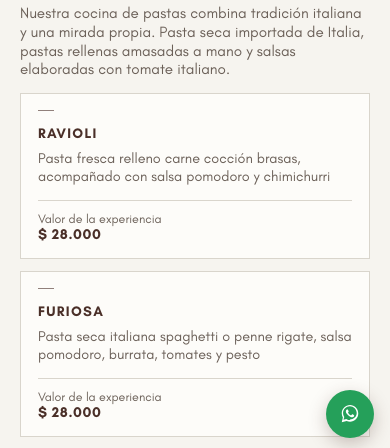
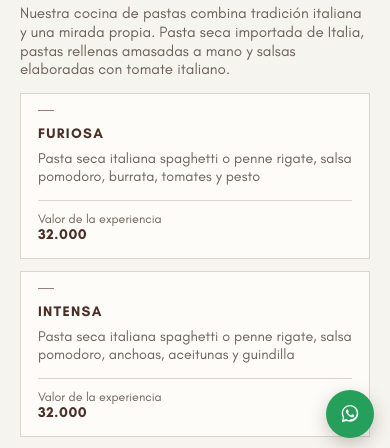
Before and after one commit to chateau-vanguardia/Menu, a plain HTML site: page index.html in a window 390 px wide. Shown: the part 390-838 px from the top of the page. Drawn offline with Linux system fonts and the light colour scheme.

Commit message:
Add files via upload

```diff
--- a/index.html
+++ b/index.html
@@ -96,77 +96,77 @@ var MENU=[
 {id:"pastas",t:"Pastas italianas",type:"cards",
  intro:"Nuestra cocina de pastas combina tradición italiana y una mirada propia. Pasta seca importada de Italia, pastas rellenas amasadas a mano y salsas elaboradas con tomate italiano.",
  items:[
- ["Ravioli","Pasta fresca relleno carne cocción brasas, acompañado con salsa pomodoro y chimichurri",[[E,"$ 28.000"]]],
- ["Furiosa","Pasta seca italiana spaghetti o penne rigate, salsa pomodoro, burrata, tomates y pesto",[[E,"$ 28.000"]]],
- ["Intensa","Pasta seca italiana spaghetti o penne rigate, salsa pomodoro, anchoas, aceitunas y guindilla",[[E,"$ 28.000"]]],
- ["Auténtica","Pasta seca italiana spaghetti o penne rigate, salsa de mejillones y langostinos (allo scoglio)",[[E,"$ 28.000"]]],
- ["Sorrentino","Pasta fresca relleno jamón y mozzarella, acompañado con salsa de pomodoro y crema",[[E,"$ 26.000"]]],
- ["Panzotti","Pasta fresca relleno pollo cocción al disco, acompañado con salsa crema de cúrcuma",[[E,"$ 26.000"]]],
- ["Doppio","Pasta fresca ravioli relleno ricota y verdura, acompañado con salsa de pomodoro y pesto",[[E,"$ 26.000"]]],
- ["Agnelotti","Pasta fresca relleno cabutia, mozzarella y almendras, con salsa crema de hongos locales",[[E,"$ 26.000"]]],
- ["Ragú del abuelo","Pasta seca italiana spaghetti o penne rigate, acompañado con salsa ragú (alla bolognese)",[[E,"$ 24.000"]]],
- ["Gnocchi ripieni","Pasta fresca ñoquis rellenos, mozzarella y jamón, acompañado con salsa de pomodoro",[[E,"$ 24.000"]]],
- ["De la abuela","Pasta seca italiana spaghetti o penne rigate, con salsa pomodoro, hongos, pesto o rosa",[[E,"$ 20.000"]]]
+ ["Furiosa","Pasta seca italiana spaghetti o penne rigate, salsa pomodoro, burrata, tomates y pesto",[[E,"32.000"]]],
+ ["Intensa","Pasta seca italiana spaghetti o penne rigate, salsa pomodoro, anchoas, aceitunas y guindilla",[[E,"32.000"]]],
+ ["Auténtica","Pasta seca italiana spaghetti o penne rigate, salsa de mejillones y langostinos (allo scoglio)",[[E,"32.000"]]],
+ ["Ravioli","Pasta fresca relleno carne cocción brasas, acompañado con salsa pomodoro y chimichurri",[[E,"30.000"]]],
+ ["Sorrentino","Pasta fresca relleno jamón y mozzarella, acompañado con salsa de pomodoro y crema",[[E,"28.000"]]],
+ ["Panzotti","Pasta fresca relleno pollo cocción al disco, acompañado con salsa crema de cúrcuma",[[E,"28.000"]]],
+ ["Doppio","Pasta fresca ravioli relleno ricota y verdura, acompañado con salsa de pomodoro y pesto",[[E,"28.000"]]],
+ ["Agnolotti","Pasta fresca relleno cabutia, mozzarella y almendras, con salsa crema de hongos locales",[[E,"28.000"]]],
+ ["Ragú del abuelo","Pasta seca italiana spaghetti o penne rigate, acompañado con salsa ragú (alla bolognese)",[[E,"26.000"]]],
+ ["Gnocchi ripieni","Pasta fresca ñoquis rellenos, mozzarella y jamón, acompañado con salsa de pomodoro",[]],
+ ["De la abuela","Pasta seca italiana spaghetti o penne rigate, con salsa pomodoro, hongos, pesto o rosa",[[E,"20.000"]]]
  ]},
 {id:"carnes",t:"Nuestras carnes",type:"cards",items:[
- ["Entraña","Entraña de ternera, acompañado con guarnición, chimichurri, elaboración fuego directo a la parrilla",[["Una persona","$ 40.000"],["Dos personas","$ 60.000"]]],
- ["Vacío","Medialuna, punta o cima, acompañado con guarnición, elaboración fuego indirecto a las brasas ahumador",[["Una persona","$ 35.000"],["Dos personas","$ 50.000"]]],
- ["Banderita","Asado tira de ternera, acompañado con guarnición, chimichurri, elaboración fuego directo a la parrilla",[["Una persona","$ 30.000"],["Dos personas","$ 45.000"]]],
- ["Al hierro","Ceja y ojo de bife, acompañado con guarnición. Corte transversal, elaboración fuego directo al hierro",[[E,"$ 60.000"]]],
- ["Parrillada","Nuestras carnes de ternera, novillito o novillo, fuegos y brasas, acompañado de guarnición",[["Para dos personas","$ 60.000"]]],
- ["A las brasas","Vacío o brisket, acompañado con agnelotti, salsa de crema cúrcuma y hongos locales",[[E,"$ 50.000"]]],
- ["Al fuego","Entraña de ternera, acompañado con spaghetti, salsa de pomodoro italiano y pesto genovés",[[E,"$ 50.000"]]],
- ["Guarniciones","Ensalada lechuga, tomate y cebolla · Papas fritas · Ensalada rúcula y parmesano · Batatas fritas",[["Única presentación","$ 15.000"]]]
+ ["Entraña","Entraña de ternera, acompañado con guarnición, chimichurri, elaboración fuego directo a la parrilla",[["Una persona","40.000"],["Dos personas","70.000"]]],
+ ["Vacío","Medialuna, punta o cima, acompañado con guarnición, elaboración fuego indirecto a las brasas ahumador",[["Una persona","35.000"],["Dos personas","60.000"]]],
+ ["Banderita","Asado tira de ternera, acompañado con guarnición, chimichurri, elaboración fuego directo a la parrilla",[["Una persona","30.000"],["Dos personas","50.000"]]],
+ ["Al hierro","Ceja y ojo de bife, acompañado con guarnición. Corte transversal, elaboración fuego directo al hierro",[[E,"60.000"]]],
+ ["Degustación de carnes","Nuestras carnes de ternera, novillito o novillo, fuegos y brasas, acompañado de guarnición",[["Para dos personas","80.000"]]],
+ ["A las brasas","Vacío o brisket, acompañado con agnolotti, salsa de crema cúrcuma y hongos locales",[[E,"50.000"]]],
+ ["Al fuego","Entraña de ternera, acompañado con spaghetti, salsa de pomodoro italiano y pesto genovés",[[E,"50.000"]]],
+ ["Guarniciones","Ensalada lechuga, tomate y cebolla · Papas fritas · Ensalada rúcula y parmesano · Batatas fritas",[["Única presentación","14.000"]]]
  ]},
 {id:"pizzas",t:"Pizzas napoletanas",type:"cards",items:[
- ["Margherita","Queso mozzarella, salsa de tomate italiano, queso parmesano, albahaca y alioli de albahaca",[["","$ 26.000"]]],
- ["Non Marinara","Salsa de tomate italiano, anchoas, tomates, orégano, aceitunas negras y alioli fresco ajo",[["","$ 28.000"]]],
- ["Abruzzo","Queso mozzarella, salsa de tomate italiano, jamón cocido, morrones y aceitunas verdes",[["","$ 28.000"]]],
- ["Brooklyn","Queso mozzarella, salsa de tomate italiano, provoleta, orégano, pepperoni y salsa tabasco",[["","$ 28.000"]]],
- ["Provola","Queso mozzarella, queso provola ahumada, ciboulette, cebolla crispy y panceta láminas",[["","$ 28.000"]]],
- ["Azzurra","Queso mozzarella, salsa de tomate italiano, queso azul, bondiola, albahaca y alioli albahaca",[["","$ 28.000"]]],
- ["Pistacchio","Queso mozzarella, mortadela pistacchio, alioli de miel, pistacho y queso stracciatella",[["","$ 32.000"]]],
- ["Burrata","Queso mozzarella, salsa de tomate italiano, bondiola, rúcula, albahaca, tomates y burrata",[["","$ 34.000"]]]
+ ["Margherita","Queso mozzarella, salsa de tomate italiano, queso parmesano, albahaca y alioli de albahaca",[["","26.000"]]],
+ ["Non Marinara","Salsa de tomate italiano, anchoas, tomates, orégano, aceitunas negras y alioli fresco ajo",[["","28.000"]]],
+ ["Abruzzo","Queso mozzarella, salsa de tomate italiano, jamón cocido, morrones y aceitunas verdes",[["","28.000"]]],
+ ["Brooklyn","Queso mozzarella, salsa de tomate italiano, provoleta, orégano, pepperoni y salsa tabasco",[["","28.000"]]],
+ ["Provola","Queso mozzarella, queso provola ahumada, ciboulette, cebolla crispy y panceta láminas",[["","28.000"]]],
+ ["Azzurra","Queso mozzarella, salsa de tomate italiano, queso azul, bondiola, albahaca y alioli albahaca",[["","28.000"]]],
+ ["Pistacchio","Queso mozzarella, mortadela pistacchio, alioli de miel, pistacho y queso stracciatella",[["","32.000"]]],
+ ["Burrata","Queso mozzarella, salsa de tomate italiano, bondiola, rúcula, albahaca, tomates y burrata",[["","34.000"]]]
  ]},
 {id:"burgers",t:"Burgers",type:"cards",items:[
- ["Cheese Burger","Doble carne smash, cheddar, papas fritas y salsas mayonesa, ketchup, bbq o mil islas",[["","$ 20.000"]]],
- ["Bacon Burger","Doble carne smash, cheddar, bacon, papas fritas y salsas mayonesa, ketchup, bbq o mil islas",[["","$ 22.000"]]],
- ["Onion Burger","Doble carne smash, cheddar, bacon, cebolla caramelizada, papas fritas y salsa mil islas",[["","$ 24.000"]]],
- ["Relish Burger","Doble carne smash, cheddar, bacon, pepinillos, papas fritas y salsa mil islas",[["","$ 24.000"]]],
- ["Egg Burger","Doble carne smash, cheddar, bacon, huevo, papas fritas y salsas clásicas o mil islas",[["","$ 24.000"]]],
- ["Steak Burger","Doble carne smash, cheddar, bacon, lechuga, tomate, cebolla, papas fritas y salsas clásicas",[["","$ 24.000"]]]
+ ["Cheese Burger","Doble carne smash, cheddar, papas fritas y salsas mayonesa, ketchup, bbq o mil islas",[["","20.000"]]],
+ ["Bacon Burger","Doble carne smash, cheddar, bacon, papas fritas y salsas mayonesa, ketchup, bbq o mil islas",[["","22.000"]]],
+ ["Onion Burger","Doble carne smash, cheddar, bacon, cebolla caramelizada, papas fritas y salsa mil islas",[["","24.000"]]],
+ ["Relish Burger","Doble carne smash, cheddar, bacon, pepinillos, papas fritas y salsa mil islas",[["","24.000"]]],
+ ["Egg Burger","Doble carne smash, cheddar, bacon, huevo, papas fritas y salsas clásicas o mil islas",[["","24.000"]]],
+ ["Steak Burger","Doble carne smash, cheddar, bacon, lechuga, tomate, cebolla, papas fritas y salsas clásicas",[["","24.000"]]]
  ]},
 {id:"milanesas",t:"Milanesas",type:"cards",items:[
- ["Milanesa","Milanesas de peceto o suprema de pollo, acompañada de papas fritas o ensalada",[["","$ 26.000"]]],
- ["Mila Napo","Milanesa napolitana suprema de pollo, acompañada de papas fritas o ensalada",[["","$ 28.000"]]],
- ["Mila Spaghetti","Pasta seca spaghetti, milanesa de peceto, con salsa pomodoro, pesto, hongos o rosa",[["","$ 28.000"]]],
- ["Mila Pasta","Pasta seca rigate, milanesa suprema de pollo, con salsa pomodoro, pesto, hongos o rosa",[["","$ 28.000"]]]
+ ["Milanesa","Milanesas de peceto o suprema de pollo, acompañada de papas fritas o ensalada",[["","26.000"]]],
+ ["Mila Napo","Milanesa napolitana suprema de pollo, acompañada de papas fritas o ensalada",[["","28.000"]]],
+ ["Mila Spaghetti","Pasta seca spaghetti, milanesa de peceto, con salsa pomodoro, pesto, hongos o rosa",[["","32.000"]]],
+ ["Mila Pasta","Pasta seca rigate, milanesa suprema de pollo, con salsa pomodoro, pesto, hongos o rosa",[["","32.000"]]]
  ]},
 {id:"especialidades",t:"Especialidades",type:"cards",items:[
- ["Avocado Toast","Pan crocante de masa madre, guacamole, láminas de palta, huevo over easy y semillas",[["","$ 20.000"]]],
- ["Toscana Toast","Pan crocante de masa madre, jamón crudo, hojas verdes, albahaca, tomates y alioli ajo",[["","$ 20.000"]]],
- ["Buenos Aires Toast","Pan crocante de masa madre, jamón cocido, mozzarella y quesos a elección (versión napolitano)",[["","$ 20.000"]]],
- ["Aussies Original Salad","Ensalada Sydney de guacamole, pan crocante, lechugas, láminas de palta, huevo y semillas",[["","$ 25.000"]]],
- ["Cardini Original Salad","Ensalada Caesar, hojas verdes, pechuga rebozada, provola, pan crocante y salsa receta original Cardini",[["","$ 25.000"]]],
- ["Burrata Original Salad","Ensalada Apulia de jamón cocido, hojas verdes, tomates, parmesano, burrata y alioli de albahaca",[["","$ 25.000"]]]
+ ["Avocado Toast","Pan crocante de masa madre, guacamole, láminas de palta, huevo over easy y semillas",[]],
+ ["Toscana Toast","Pan crocante de masa madre, jamón crudo, hojas verdes, albahaca, tomates y alioli ajo",[]],
+ ["Buenos Aires Toast","Pan crocante de masa madre, jamón cocido, mozzarella y quesos a elección (versión napolitano)",[]],
+ ["Aussies Original Salad","Ensalada Sydney de guacamole, pan crocante, lechugas, láminas de palta, huevo y semillas",[["","20.000"]]],
+ ["Cardini Original Salad","Ensalada Caesar, hojas verdes, pechuga rebozada, provola, pan crocante y salsa receta original Cardini",[["","24.000"]]],
+ ["Burrata Original Salad","Ensalada Apulia de jamón cocido, hojas verdes, tomates, parmesano, burrata y alioli de albahaca",[["","26.000"]]]
  ]},
 {id:"tablas",t:"Tablas y rabas",type:"cards",items:[
- ["Rabas","Aros de calamar fritos acompañados con mayonesa Cardini y limones asados",[["","$ 35.000"]]],
- ["Tablas","Tablas de quesos, fiambres, pan crocante, acompañado de encurtidos y alioli ajo",[["","$ 35.000"]]]
+ ["Rabas","Aros de calamar fritos acompañados con mayonesa Cardini y limones asados",[["","35.000"]]],
+ ["Tablas","Tablas de quesos, fiambres, pan crocante, acompañado de encurtidos y alioli ajo",[["","35.000"]]]
  ]},
 {id:"bodegas",t:"Bodegas",type:"wine",groups:[
- ["Ernesto Catena",[["Alma negra blend","$ 40.000"],["Mara malbec","$ 25.000"],["Mara cabernet franc","$ 25.000"],["Mara petit verdot","$ 25.000"],["Mara merlot","$ 25.000"],["Mara bonarda","$ 25.000"],["Mara pinot noir","$ 25.000"],["Animal cabernet sauvignon","$ 20.000"],["Animal malbec","$ 20.000"],["Animal blend tintas","$ 20.000"],["Hippie love pinot noir","$ 15.000"]]],
- ["La Posta Wines",[["La victoria malbec","$ 25.000"],["Pizzella malbec","$ 25.000"],["Paulucci malbec","$ 25.000"],["Fazzio malbec","$ 25.000"],["Armando bonarda","$ 25.000"],["Glorieta pinot noir","$ 25.000"]]],
- ["Universo Paralelo",[["Sangre de júpiter pinot noir","$ 25.000"],["Sangre de júpiter cabernet franc","$ 25.000"],["Sangre de júpiter malbec","$ 25.000"],["Sangre de júpiter semillón","$ 25.000"]]],
- ["Ricchitelli",[["Gualtallary cabernet franc","$ 45.000"],["Gualtallary malbec","$ 45.000"],["Gualtallary garnacha","$ 45.000"],["Gualtallary chardonnay","$ 45.000"],["Tinto de la casa malbec","$ 35.000"],["Blanco de la casa sauvignon blanc","$ 35.000"]]],
- ["Otras bodegas",[["Nube negra malbec","$ 40.000"],["Albaflor single vineyard syrah","$ 30.000"],["Albaflor single vineyard merlot","$ 30.000"],["El espía malbec","$ 15.000"],["El espectador blend","$ 15.000"],["Finca blanco y rosado dulces","$ 15.000"]]]
+ ["Ernesto Catena",[["Alma negra blend","40.000"],["Mara malbec","25.000"],["Mara cabernet franc","25.000"],["Mara petit verdot","25.000"],["Mara merlot","25.000"],["Mara bonarda","25.000"],["Mara pinot noir","25.000"],["Animal cabernet sauvignon","20.000"],["Animal malbec","20.000"],["Animal blend tintas","20.000"],["Hippie love pinot noir","15.000"]]],
+ ["La Posta Wines",[["La victoria malbec","25.000"],["Pizzella malbec","25.000"],["Paulucci malbec","25.000"],["Fazzio malbec","25.000"],["Armando bonarda","25.000"],["Glorieta pinot noir","25.000"]]],
+ ["Universo Paralelo",[["Sangre de júpiter pinot noir","25.000"],["Sangre de júpiter cabernet franc","25.000"],["Sangre de júpiter malbec","25.000"],["Sangre de júpiter semillón","25.000"]]],
+ ["Ricchitelli",[["Gualtallary cabernet franc","45.000"],["Gualtallary malbec","45.000"],["Gualtallary garnacha","45.000"],["Gualtallary chardonnay","45.000"],["Tinto de la casa malbec","35.000"],["Blanco de la casa sauvignon blanc","35.000"]]],
+ ["Otras bodegas",[["Nube negra malbec","40.000"],["Albaflor single vineyard syrah","30.000"],["Albaflor single vineyard merlot","30.000"],["El espía malbec","15.000"],["El espectador blend","15.000"],["Finca blanco y rosado dulces","15.000"]]]
  ]},
 {id:"bebidas",t:"Aperitivos y bebidas",type:"list",items:[
- ["Branca / Carpano / Vermouth","$ 10.000"],["Cynar / Aperol / Gin frutos","$ 12.000"],["Caipi Absolut / Gin Bombay","$ 14.000"],["Heineken litro","$ 14.000"],["Heineken con y sin alcohol 330","$ 7.000"],["Copa vino tinto, blanco y rosado","$ 7.000"],["Gaseosas vidrio 350 ml","$ 4.000"],["Saborizadas y aguas 500 ml","$ 4.000"]]},
+ ["Branca / Carpano / Vermouth","10.000"],["Cynar / Aperol / Gin frutos","12.000"],["Caipi Absolut / Gin Bombay","14.000"],["Heineken litro","14.000"],["Heineken con y sin alcohol 330","7.000"],["Copa vino tinto, blanco y rosado","7.000"],["Gaseosas vidrio 350 ml","4.000"],["Saborizadas y aguas 500 ml","4.000"]]},
 {id:"postres",t:"Postres y dulces",type:"list",items:[
- ["Scones y mermelada","$ 6.000"],["Affogato espresso y helado","$ 6.000"],["Macarrones","$ 8.000"],["Cookie helado y malbec","$ 8.000"],["Flan casero / Cheesecake","$ 10.000"],["Volcán chocolate","$ 14.000"]]},
+ ["Scones y mermelada","6.000"],["Affogato espresso y helado","6.000"],["Macarrones","8.000"],["Cookie helado y malbec","8.000"],["Flan casero / Cheesecake","10.000"],["Volcán chocolate","14.000"]]},
 {id:"cafe",t:"Café e infusiones",type:"list",items:[
- ["Espresso","$ 3.000"],["Latte","$ 4.000"],["Flat white","$ 5.000"],["English tea","$ 3.000"],["Exprimido naranja vaso 460 ml","$ 8.000"],["Limonada fresca vaso 460 ml","$ 6.000"]]}
+ ["Espresso","3.000"],["Latte","4.000"],["Flat white","5.000"],["English tea","3.000"],["Exprimido naranja vaso 460 ml","8.000"],["Limonada fresca vaso 460 ml","6.000"]]}
 ];
 
 /* ============ RENDER ============ */
@@ -182,7 +182,7 @@ MENU.forEach(function(c){
     html+='<div class="grid'+(c.id==="especialidades"?' flow':'')+'">';
     c.items.forEach(function(i){
       var pr=i[2].map(function(p){return p[0]&&i[2].length===1?'<small>'+p[0]+'</small>'+p[1]:'<span>'+(p[0]?'<small>'+p[0]+'</small>':'')+p[1]+'</span>'}).join("");
-      html+='<article class="card"><h3>'+i[0]+'</h3><p>'+i[1]+'</p><div class="price">'+pr+'</div></article>';
+      html+='<article class="card"><h3>'+i[0]+'</h3><p>'+i[1]+'</p>'+(pr?'<div class="price">'+pr+'</div>':'')+'</article>';
     });
     html+='</div>';
   }else if(c.type==="list"){
@@ -206,7 +206,7 @@ function show(id){
 }
 show("all");
 /* WhatsApp: número en formato internacional sin + ni espacios (ej. 5492246XXXXXX). Si queda vacío, WhatsApp pide elegir el contacto. */
-var WA_NUM="";
+var WA_NUM="5491135020660";
 var WA_MSG="Hola Chateau Vanguardia! Quisiera reservar una mesa.\nFecha: \nHorario: \nCantidad de personas: ";
 document.getElementById("wa").href="https://wa.me/"+WA_NUM+"?text="+encodeURIComponent(WA_MSG);
 </script>
```
Also changed, not shown: 1 other file.
